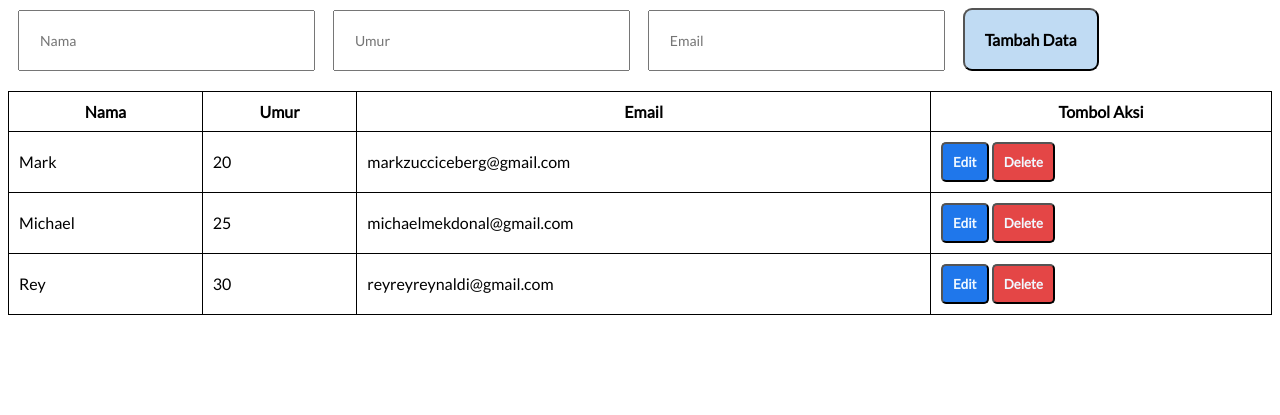
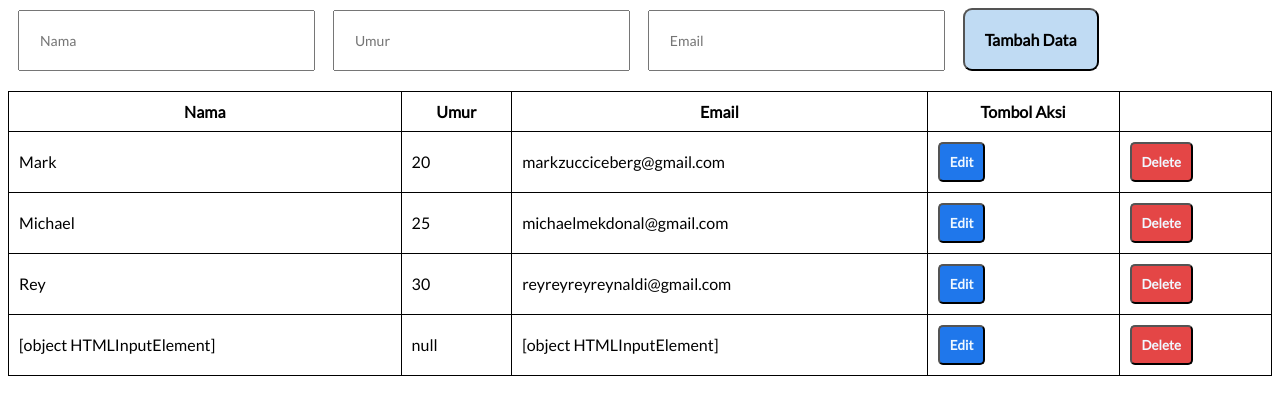
Before and after one commit to revou-fsse-1/w8-my-login-register-DandiRizkyy, a plain HTML site: page homepages.html in a window 1280 px wide. Both pictures are taken after a click on the button "Tambah Data". Shown: the part 161-576 px from the top of the page. Drawn offline with Linux system fonts and the light colour scheme.

Commit message:
adding (tambahkan data) and (hapus data) features

```diff
--- a/homepages.html
+++ b/homepages.html
@@ -16,12 +16,12 @@
       <input type="text" id="userInputName" placeholder="Nama" />
       <input type="text" id="userInputUmur" placeholder="Umur" />
       <input type="text" id="userInputEmail" placeholder="Email" />
-      <button class="add-user-data" type="button" onclick="">
+      <button class="add-user-data" type="button" onclick="addUserData()">
         Tambah Data
       </button>
     </form>
     <div class="table-container">
-      <table>
+      <table id="mainDataTable">
         <thead>
           <tr>
             <th>Nama</th>
@@ -36,8 +36,12 @@
             <td>20</td>
             <td>markzucciceberg@gmail.com</td>
             <td>
-              <button class="edit" type="button" onclick="">Edit</button>
-              <button class="delete" type="button" onclick="">Delete</button>
+              <button class="edit" type="button" onclick="editUserData()">
+                Edit
+              </button>
+              <button class="delete" type="button" onclick="deleteUserData()">
+                Delete
+              </button>
             </td>
           </tr>
           <tr>
@@ -45,8 +49,12 @@
             <td>25</td>
             <td>michaelmekdonal@gmail.com</td>
             <td>
-              <button class="edit" type="button" onclick="">Edit</button>
-              <button class="delete" type="button" onclick="">Delete</button>
+              <button class="edit" type="button" onclick="editUserData()">
+                Edit
+              </button>
+              <button class="delete" type="button" onclick="deleteUserData()">
+                Delete
+              </button>
             </td>
           </tr>
           <tr>
@@ -54,13 +62,17 @@
             <td>30</td>
             <td>reyreyreynaldi@gmail.com</td>
             <td>
-              <button class="edit" type="button" onclick="">Edit</button>
-              <button class="delete" type="button" onclick="">Delete</button>
+              <button class="edit" type="button" onclick="editUserData()">
+                Edit
+              </button>
+              <button class="delete" type="button" onclick="deleteUserData()">
+                Delete
+              </button>
             </td>
           </tr>
         </tbody>
       </table>
     </div>
-    <script src="homepages.html"></script>
+    <script src="homepages.js"></script>
   </body>
 </html>
--- a/homepages.js
+++ b/homepages.js
@@ -0,0 +1,43 @@
+// data dummy
+let data = [
+  { name: "Mark", age: 20, email: "markzucciceberg@gmail.com" },
+  { name: "Michael", age: 25, email: "michaelmekdonal@gmail.com" },
+  { name: "Rey", age: 30, email: "reyreyreyreynaldi@gmail.com" },
+];
+
+// menampilkan data didalam tabel
+function showUserData() {
+  let mainTable = document.querySelector("#mainDataTable tbody");
+  mainTable.innerHTML = "";
+  for (let i = 0; i < data.length; i++) {
+    let row = "<tr>";
+    row += "<td>" + data[i].name + "</td>";
+    row += "<td>" + data[i].age + "</td>";
+    row += "<td>" + data[i].email + "</td>";
+    row +=
+      "<td><button class='edit' type='button' onclick='editUserData(" +
+      i +
+      ")'>Edit</button></td>";
+    row +=
+      "<td><button class='delete' type='button' onclick='deleteUserData(" +
+      i +
+      ")'>Delete</button></td>";
+    row += "</tr>";
+    mainTable.innerHTML += row;
+  }
+}
+
+//menambahkan data
+function addUserData() {
+  let name = document.querySelector("#userInputName");
+  let age = document.querySelector("#userInputAge");
+  let email = document.querySelector("#userInputEmail");
+  data.push({ name: name, age: age, email: email });
+  showUserData();
+}
+
+//menghapus data
+function deleteUserData() {
+  data.splice(0, 1);
+  showUserData();
+}
```
